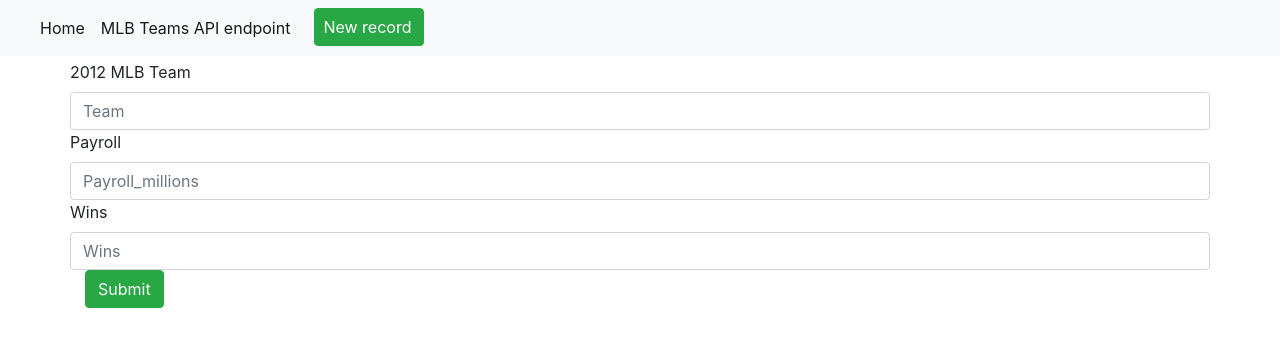
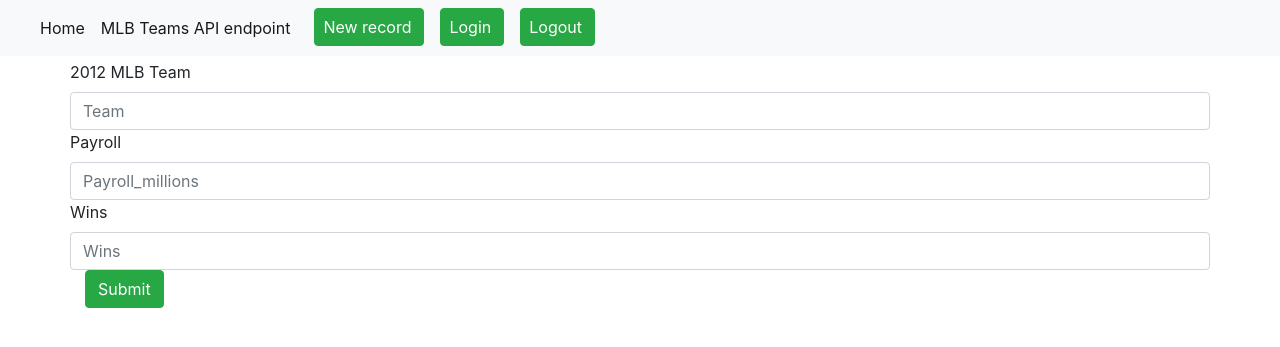
Before and after one commit to pratik1596/IS601-FinalProject, a Python web app: template app/final/templates/new.html in a window 1280 px wide. Shown: the top 347 px of the page. Run offline with Jinja, Linux system fonts and the light colour scheme; the template is opened without the code that fills it, so the values that code supplies are empty; some libraries are stand-ins or nearby versions.

Commit message:
Task: Updated layout.html

```diff
--- a/app/final/templates/layout.html
+++ b/app/final/templates/layout.html
@@ -39,6 +39,12 @@
         <li class="nav-item active">
             <a class="btn btn-success pl-2 lr-2 ml-3" href="/team/new">New record<span class="sr-only">(current)</span></a>
         </li>
+         <li class="nav-item active">
+            <a class="btn btn-success pl-2 lr-2 ml-3" href="/login">Login</a>
+        </li>
+        <li class="nav-item active">
+            <a class="btn btn-success pl-2 lr-2 ml-3" href="/logout">Logout</a>
+        </li>
     </ul>
   </div>
 </nav>
```
